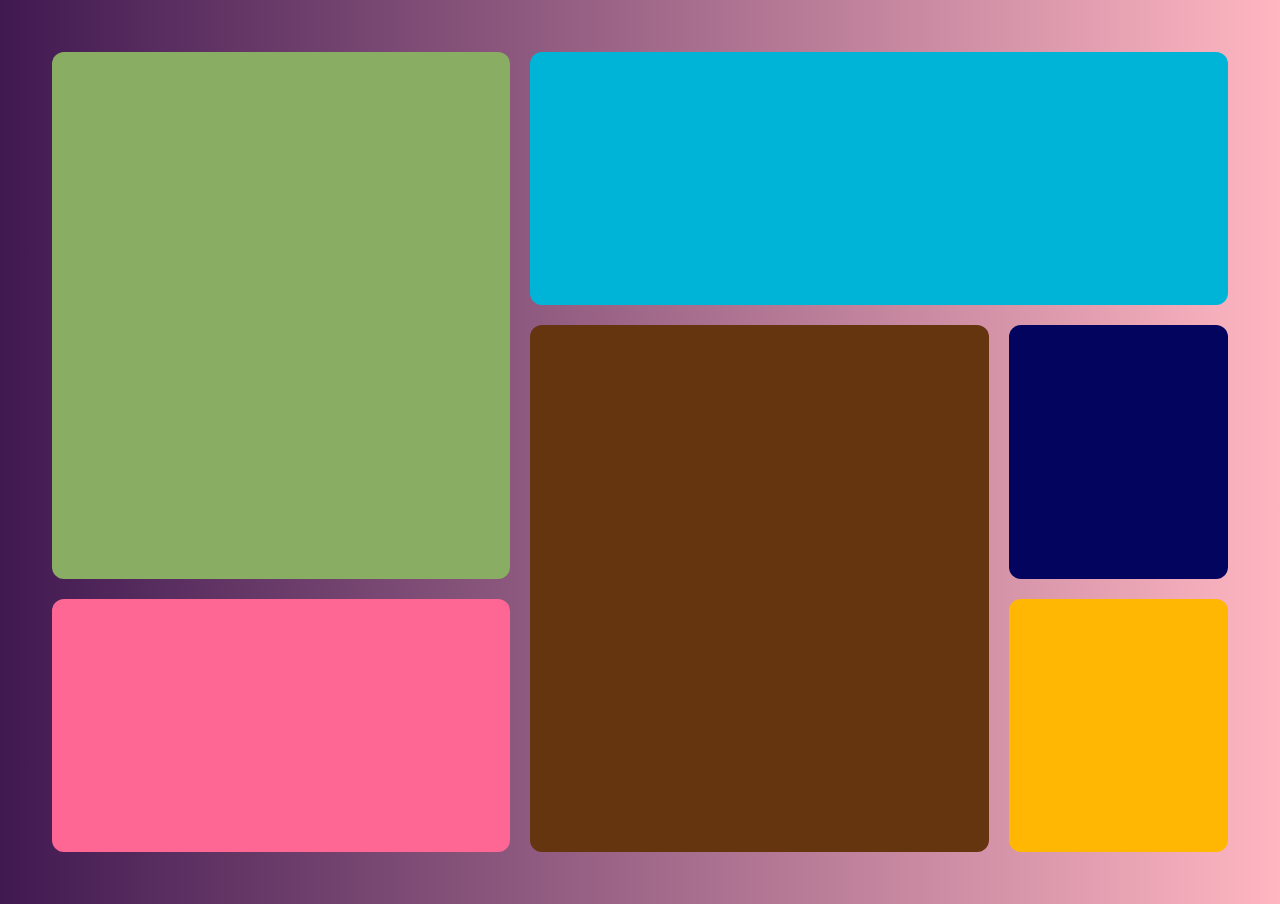
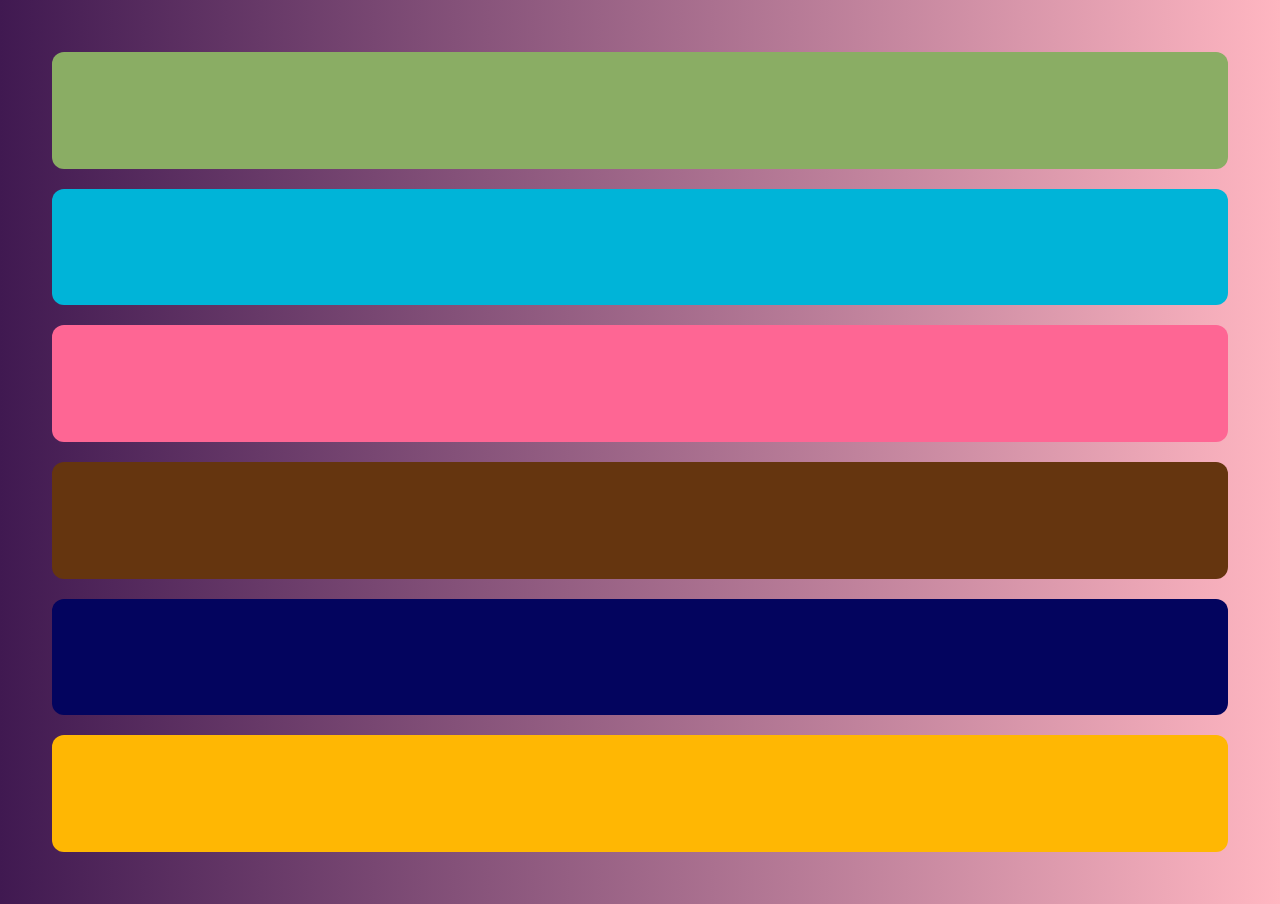
Before and after one commit to angiestavnk/react-exercise, a React (Create React App) app: page / in a window 1280 px wide. Built offline with nearby package versions, Linux system fonts and the light colour scheme; the HTML template or start-up script is replaced by a standard one.

Commit message:
add props variant to rearrange grid to column

```diff
--- a/src/App.jsx
+++ b/src/App.jsx
@@ -1,8 +1,10 @@
 import { GridPage } from './grid';
+import { COLUMN, GRID } from './utils/constants';
 
 function App() {
+  const variant = COLUMN;
   return (
-    <GridPage />
+    <GridPage variant={variant} />
   );
 }
 
--- a/src/grid/index.jsx
+++ b/src/grid/index.jsx
@@ -1,16 +1,31 @@
+import { COLUMN, GRID } from "../utils/constants";
 import styles from "./style.module.css";
 
-export const GridPage = () => {
+export const GridPage = ({ variant }) => {
+  const displayStyle = {
+    display: variant === COLUMN ? "flex" : "grid"
+  };
+
+  const itemStyle = {
+    item: {
+      height: variant === COLUMN && "250px"
+    }
+  };
+
   return (
     <div className={styles.container}>
-      <div className={styles.contentContainer}>
-        <div className={`${styles.item1} ${styles.item}`} />
-        <div className={`${styles.item2} ${styles.item}`} />
-        <div className={`${styles.item3} ${styles.item}`} />
-        <div className={`${styles.item4} ${styles.item}`} />
-        <div className={`${styles.item5} ${styles.item}`} />
-        <div className={`${styles.item6} ${styles.item}`} />
+      <div className={styles.contentContainer} style={displayStyle}>
+        <div className={`${styles.item1} ${styles.item}`} style={itemStyle.item} />
+        <div className={`${styles.item2} ${styles.item}`} style={itemStyle.item} />
+        <div className={`${styles.item3} ${styles.item}`} style={itemStyle.item} />
+        <div className={`${styles.item4} ${styles.item}`} style={itemStyle.item} />
+        <div className={`${styles.item5} ${styles.item}`} style={itemStyle.item} />
+        <div className={`${styles.item6} ${styles.item}`} style={itemStyle.item} />
       </div>
     </div>
   )
 };
+
+GridPage.defaultProps = {
+  variant: GRID
+}
--- /dev/null
+++ b/src/utils/constants.js
@@ -0,0 +1,2 @@
+export const GRID = "grid";
+export const COLUMN = "column";
```
